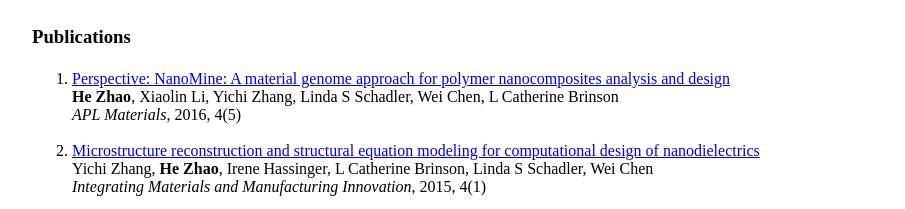
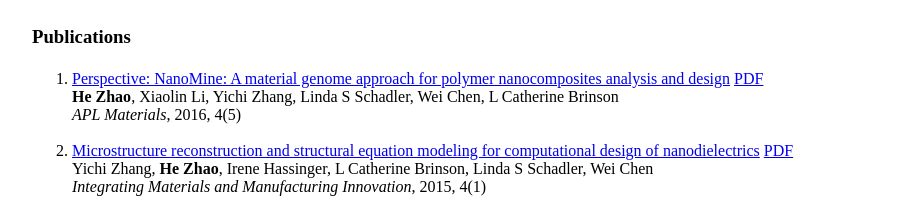
Before and after one commit to hzhao1230/hzhao1230.github.io, a plain HTML site: page index.html in a window 1280 px wide. Shown: the part 390-599 px from the top of the page, without its empty margins (186-1091 px from the left). Drawn offline with Linux system fonts and the light colour scheme.

Commit message:
modified index

```diff
--- a/index.html
+++ b/index.html
@@ -35,7 +35,7 @@
       <td colspan="2">
       <ol >
   <li>
-        <a href="http://scitation.aip.org/content/aip/journal/aplmater/4/5/10.1063/1.4943679">Perspective: NanoMine: A material genome approach for polymer nanocomposites analysis and design</a><br>
+        <a href="http://scitation.aip.org/content/aip/journal/aplmater/4/5/10.1063/1.4943679">Perspective: NanoMine: A material genome approach for polymer nanocomposites analysis and design</a> <a href="./publications/jms2016.pdf">PDF</a><br>
         <b>He Zhao</b>, Xiaolin Li, Yichi Zhang, Linda S Schadler, Wei Chen, L Catherine Brinson<br>
         <i>APL Materials</i>, 2016, 4(5)
   </li>
@@ -43,7 +43,7 @@
   <br>
 
       <li>
-        <a href="http://link.springer.com/article/10.1186/s40192-015-0043-y">Microstructure reconstruction and structural equation modeling for computational design of nanodielectrics</a><br>
+        <a href="http://link.springer.com/article/10.1186/s40192-015-0043-y">Microstructure reconstruction and structural equation modeling for computational design of nanodielectrics</a> <a href="./publications/immi2015.pdf">PDF</a><br>
         Yichi Zhang, <b>He Zhao</b>, Irene Hassinger, L Catherine Brinson, Linda S Schadler, Wei Chen<br>
         <i>Integrating Materials and Manufacturing Innovation</i>, 2015, 4(1)
       </li>
```
Also changed, not shown: 6 other files.
